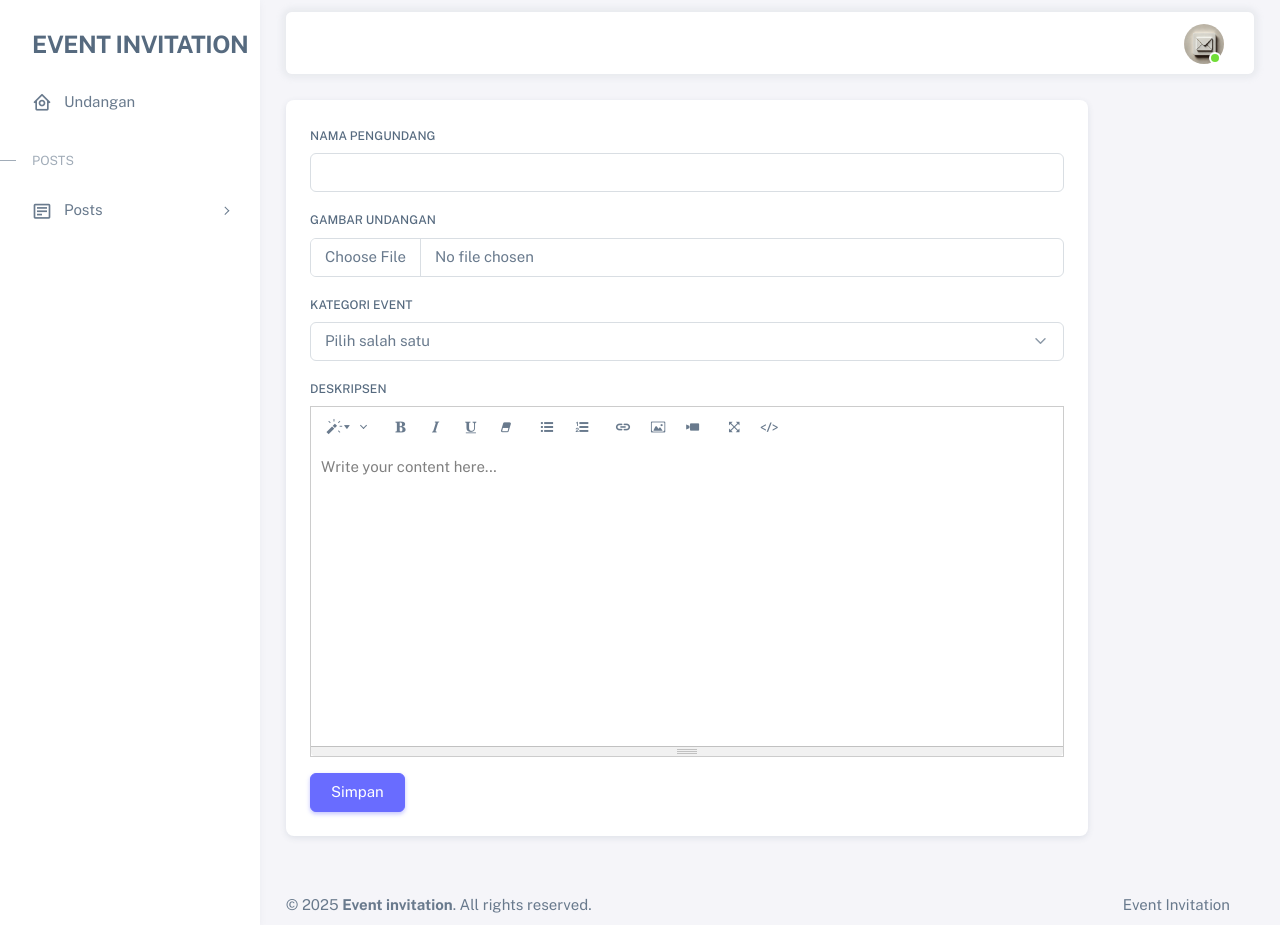
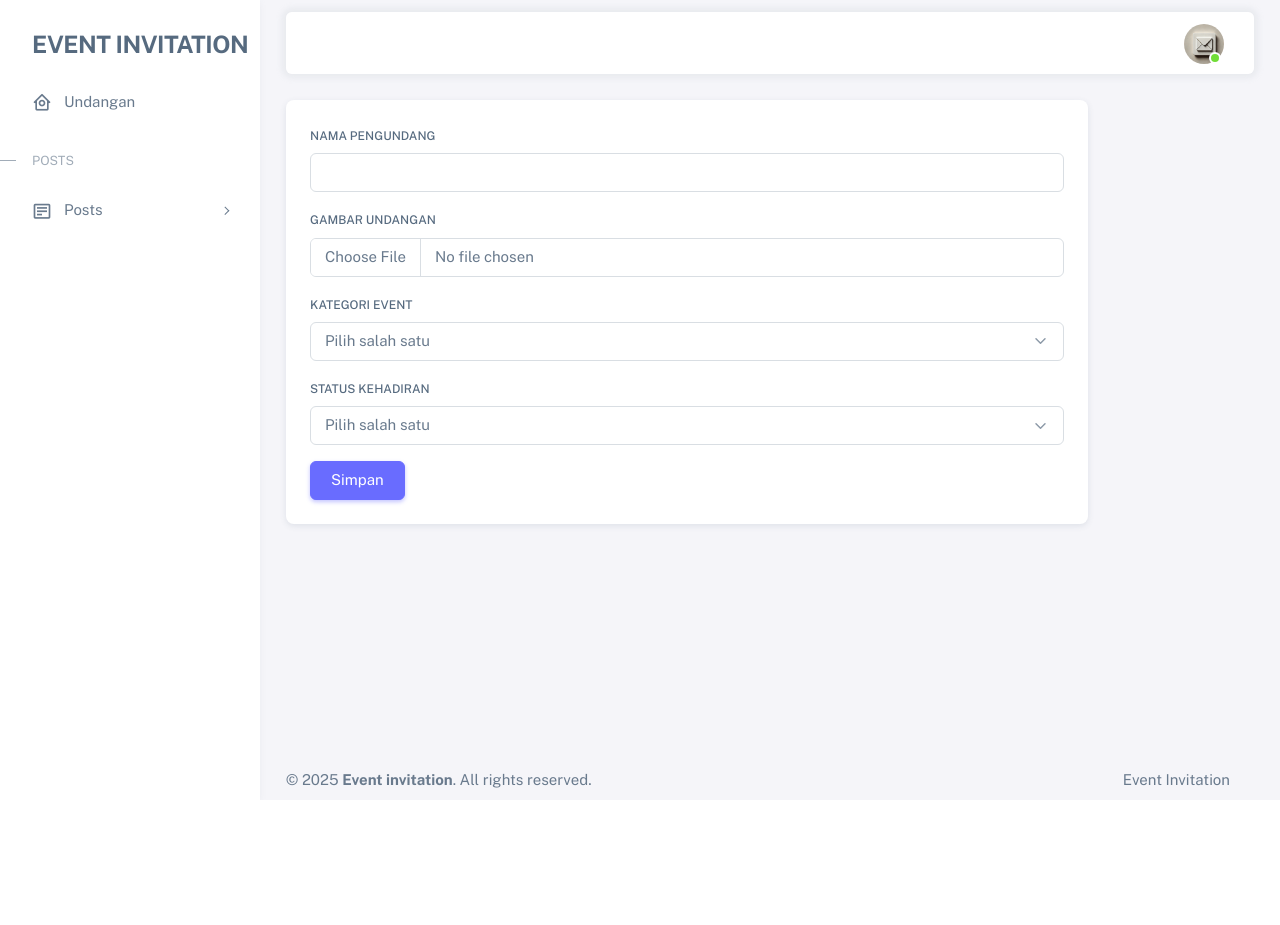
Before and after one commit to qeihannn/event_invitation, a PHP site: page /posts.php in a window 1280 px wide. After the commit the page ends 800 px from the top, so only its background shows below. Run offline with PHP 8.4, Linux system fonts and the light colour scheme; the visitor is signed in with stand-in values (Sample User, id 1); data that the repository does not hold is empty.

Commit message:
perbaikan post.php

```diff
--- a/posts.php
+++ b/posts.php
@@ -42,12 +42,18 @@ include '.includes/header.php';
                             </select>
                         </div>
 
+
                         <!-- Textarea untuk konten postingan -->
                         <div class="mb-3">
-                            <label for="content" class="form-label">DESKRIPSEN</label>
-                            <textarea class="form-control" id="content" name="content" required></textarea>
+                            <label for="status_kehadiran" class="form-label">Status Kehadiran</label>
+                            <select class="form-select" name="status_kehadiran" required>
+                                <option value="" selected disabled>Pilih salah satu</option>
+                                <option value="hadir">hadir</option>
+            <option value="tidak hadir">tidak hadir</option>
+            <option value="ragu-ragu">ragu-ragu</option>
+
+                            </select>
                         </div>
-
                         <!-- Tombol submit -->
                         <button type="submit" name="simpan" class="btn btn-primary">Simpan</button>
                     </form>
```
